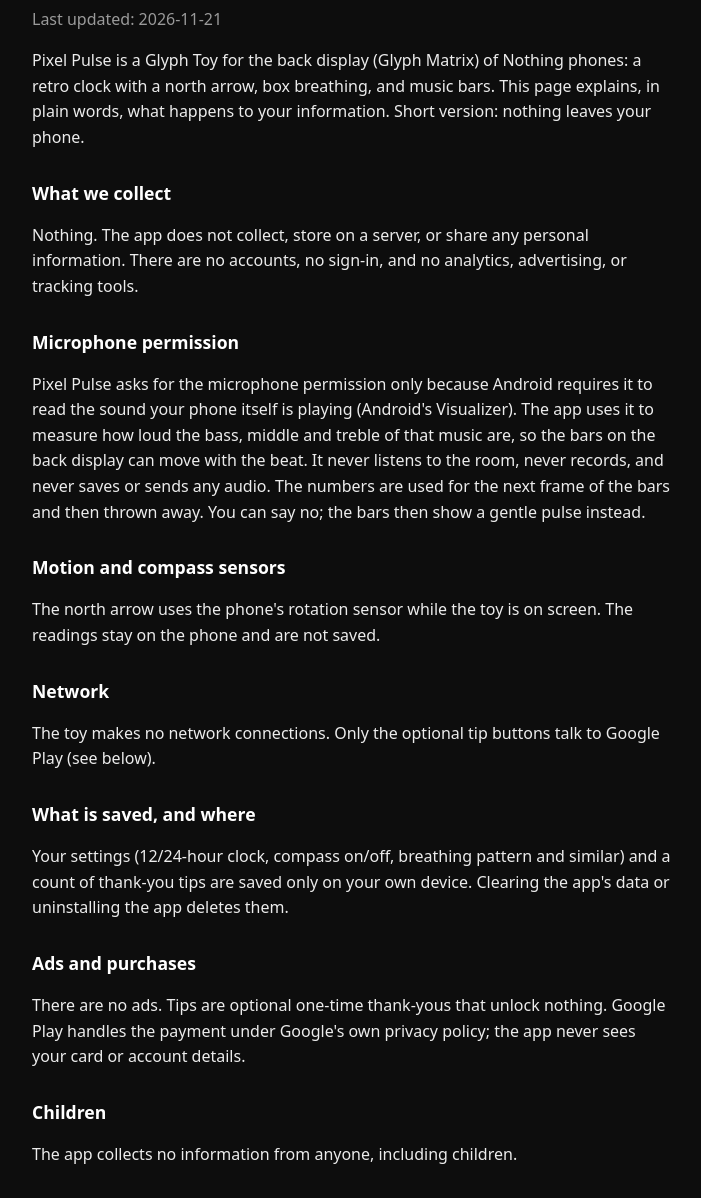
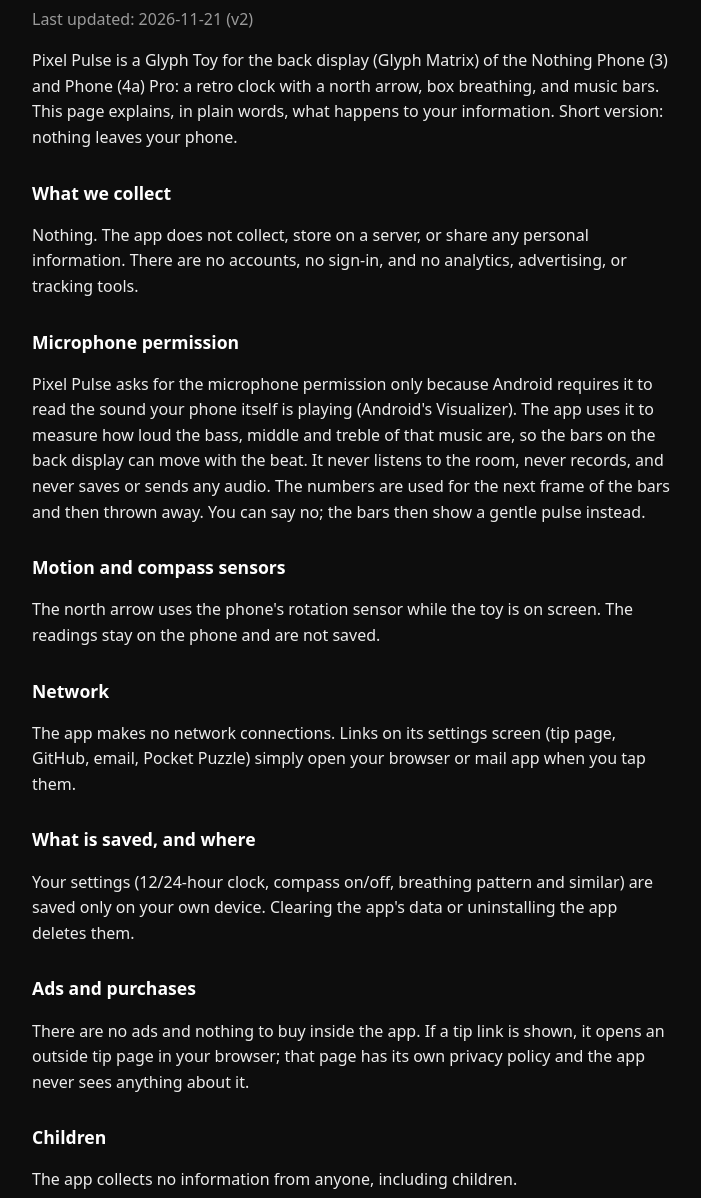
Before and after one commit to Rambo-AI97/pocket-puzzle-site, a plain HTML site: page pixel-pulse-privacy.html in a window 1280 px wide. Shown: the part 102-1300 px from the top of the page, without its empty margins (288-989 px from the left). Drawn offline with Linux system fonts and the light colour scheme.

Commit message:
Pixel Pulse privacy: Playground build, no in-app purchases

```diff
--- a/pixel-pulse-privacy.html
+++ b/pixel-pulse-privacy.html
@@ -16,9 +16,9 @@
 <body>
 <main>
   <h1>Pixel Pulse: Privacy Policy</h1>
-  <p class="date">Last updated: 2026-11-21</p>
+  <p class="date">Last updated: 2026-11-21 (v2)</p>
 
-  <p>Pixel Pulse is a Glyph Toy for the back display (Glyph Matrix) of Nothing phones: a retro clock with a north arrow, box breathing, and music bars. This page explains, in plain words, what happens to your information. Short version: nothing leaves your phone.</p>
+  <p>Pixel Pulse is a Glyph Toy for the back display (Glyph Matrix) of the Nothing Phone (3) and Phone (4a) Pro: a retro clock with a north arrow, box breathing, and music bars. This page explains, in plain words, what happens to your information. Short version: nothing leaves your phone.</p>
 
   <h2>What we collect</h2>
   <p>Nothing. The app does not collect, store on a server, or share any personal information. There are no accounts, no sign-in, and no analytics, advertising, or tracking tools.</p>
@@ -30,13 +30,13 @@
   <p>The north arrow uses the phone's rotation sensor while the toy is on screen. The readings stay on the phone and are not saved.</p>
 
   <h2>Network</h2>
-  <p>The toy makes no network connections. Only the optional tip buttons talk to Google Play (see below).</p>
+  <p>The app makes no network connections. Links on its settings screen (tip page, GitHub, email, Pocket Puzzle) simply open your browser or mail app when you tap them.</p>
 
   <h2>What is saved, and where</h2>
-  <p>Your settings (12/24-hour clock, compass on/off, breathing pattern and similar) and a count of thank-you tips are saved only on your own device. Clearing the app's data or uninstalling the app deletes them.</p>
+  <p>Your settings (12/24-hour clock, compass on/off, breathing pattern and similar) are saved only on your own device. Clearing the app's data or uninstalling the app deletes them.</p>
 
   <h2>Ads and purchases</h2>
-  <p>There are no ads. Tips are optional one-time thank-yous that unlock nothing. Google Play handles the payment under Google's own privacy policy; the app never sees your card or account details.</p>
+  <p>There are no ads and nothing to buy inside the app. If a tip link is shown, it opens an outside tip page in your browser; that page has its own privacy policy and the app never sees anything about it.</p>
 
   <h2>Children</h2>
   <p>The app collects no information from anyone, including children.</p>
```
